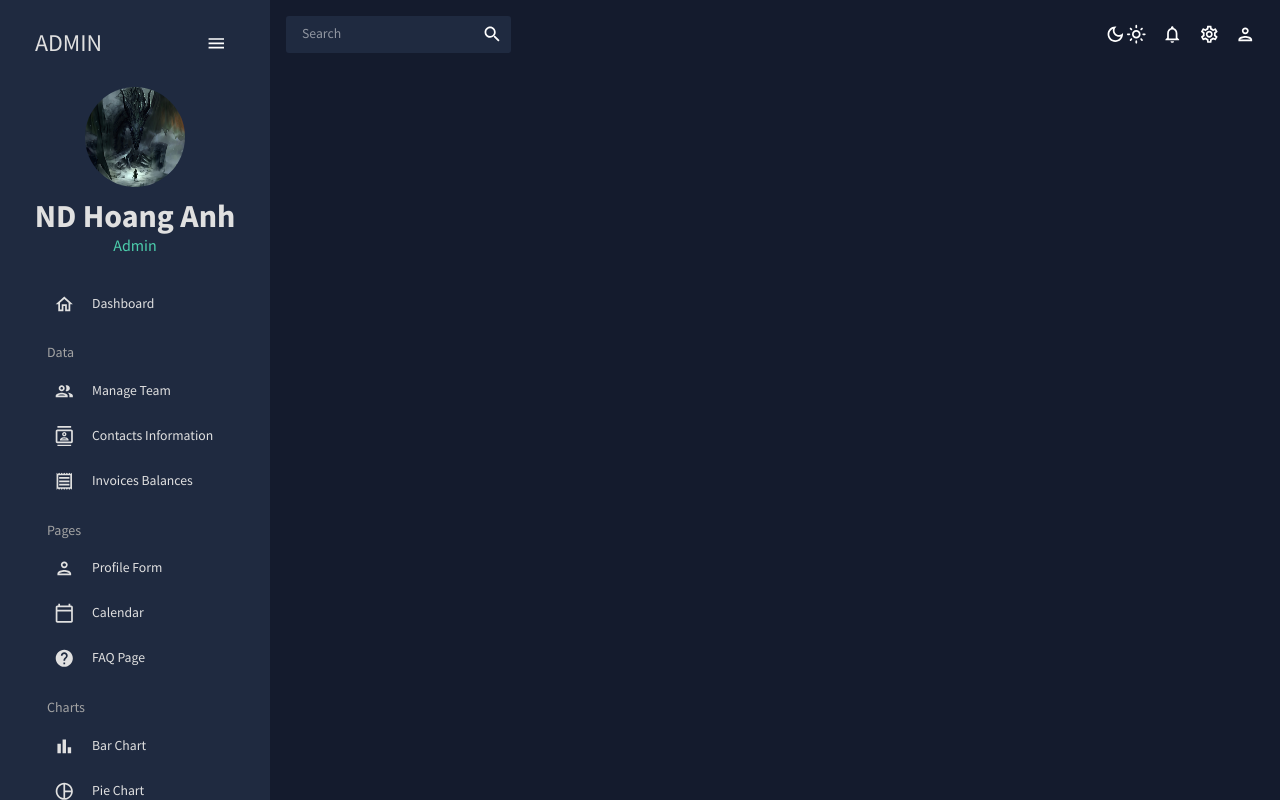
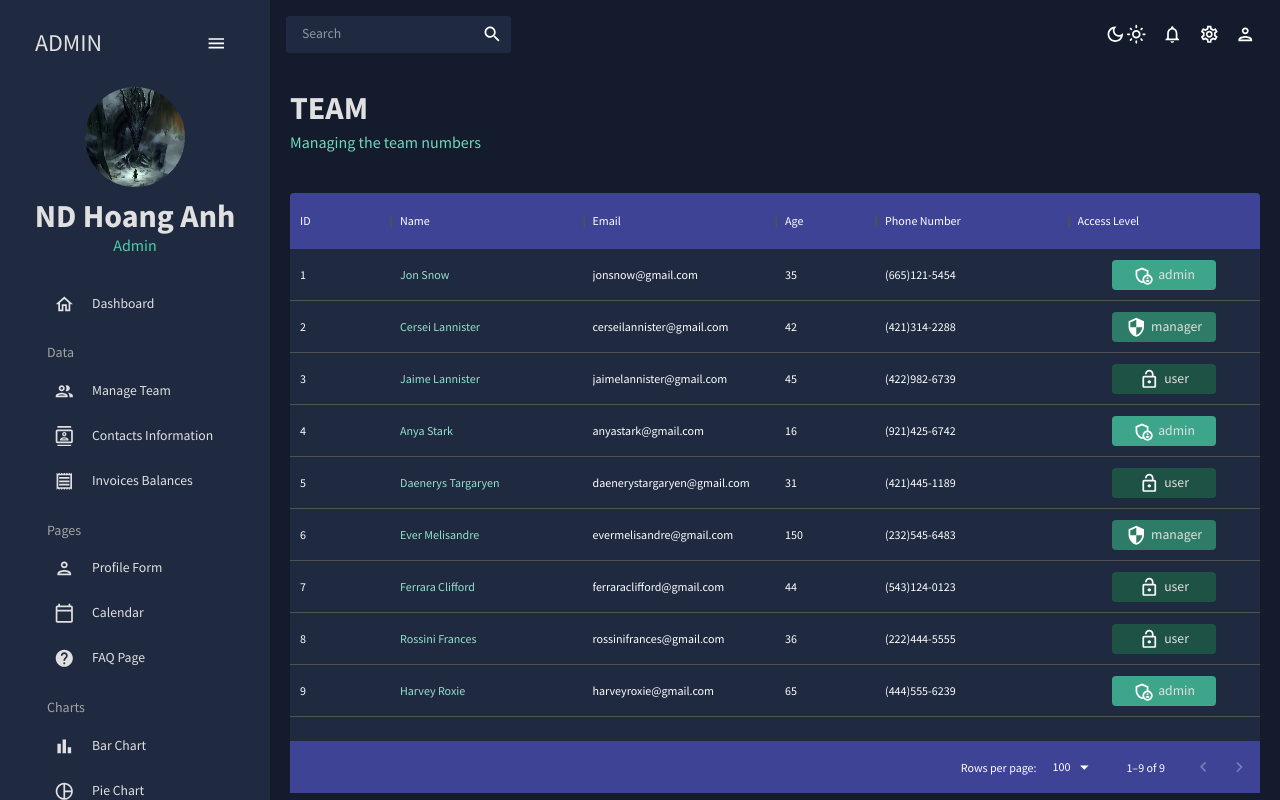
Before and after one commit to NDHoangAnh/React-Admin-Dashboard, a React (Create React App) app: page /team in a window 1280 px wide. Built offline with nearby package versions, Linux system fonts and the light colour scheme.

Commit message:
manage team

```diff
--- a/src/App.js
+++ b/src/App.js
@@ -5,7 +5,7 @@
 import Dashboard from "./scenes/dashboard";
 import TopBar from "./scenes/global/TopBar";
 import SideBar from "./scenes/global/SideBar";
-// import Team from "./scenes/team";
+import Team from "./scenes/team";
 // import Invoices from "./scenes/invoices";
 // import Contacts from "./scenes/contacts";
 // import Bar from "./scenes/bar";
@@ -30,8 +30,8 @@
             <TopBar />
 
             <Routes>
-              {/* <Route path="/" element={<Dashboard />}></Route> */}
-              {/* <Route path="/team" element={<Team />}></Route> */}
+              <Route path="/" element={<Dashboard />}></Route>
+              <Route path="/team" element={<Team />}></Route>
               {/* <Route path="/invoices" element={<Invoices />}></Route> */}
               {/* <Route path="/contacts" element={<Contacts />}></Route> */}
               {/* <Route path="/bar" element={<Bar />}></Route> */}
--- a/src/components/Header.jsx
+++ b/src/components/Header.jsx
@@ -0,0 +1,26 @@
+import { Typography, Box, useTheme } from "@mui/material"
+import { tokens } from "../theme"
+
+const Header = ({ title, subtitle }) => {
+    const theme = useTheme();
+    const colors = tokens(theme.palette.mode);
+
+    return (
+        <Box mb='30px'>
+            <Typography
+                variant="h2"
+                color={colors.grey[100]}
+                fontWeight='bold'
+                sx={{ mb: '5px' }}
+            >
+                {title}
+            </Typography>
+
+            <Typography variant="h5" color={colors.greenAccent[400]}>
+                {subtitle}
+            </Typography>
+        </Box>
+    )
+}
+
+export default Header;
--- a/src/scenes/dashboard/index.jsx
+++ b/src/scenes/dashboard/index.jsx
@@ -1,6 +1,16 @@
+import { Box } from "@mui/material";
+import Header from "../../components/Header";
+
 const Dashboard = () => {
     return (
-        <div>Dashboard</div>
+        <Box m='20px'>
+            {/* header */}
+            <Box display='flex' justifyContent='space-between' alignItems='center' >
+                <Header title='DASHBOARD' subtitle={'Welcome to our dashboard'} />
+
+
+            </Box>
+        </Box>
     )
 }
 
--- /dev/null
+++ b/src/scenes/team/index.jsx
@@ -0,0 +1,88 @@
+import { Box, Typography, useTheme } from "@mui/material";
+import { DataGrid } from "@mui/x-data-grid";
+import { tokens } from "../../theme";
+import { mockDataTeam } from '../../data/mockData';
+import AdminPanelSettingsOutlinedIcon from "@mui/icons-material/AdminPanelSettingsOutlined";
+import LockOpenOutlinedIcon from "@mui/icons-material/LockOpenOutlined";
+import SecurityOutlinedIcon from "@mui/icons-material/SecurityOutlined";
+import Header from '../../components/Header';
+
+const Team = () => {
+    const theme = useTheme();
+    const colors = tokens(theme.palette.mode);
+
+    const columns = [
+        { field: 'id', headerName: 'ID' },
+        // cellClassName ~ similar to className, to assign new property to the cell
+        { field: 'name', headerName: 'Name', flex: 1, cellClassName: 'name-column--cell' },
+        { field: 'email', headerName: 'Email', flex: 1 },
+        { field: 'age', headerName: 'Age', type: 'number', headerAlign: 'left', align: 'left' },
+        { field: 'phone', headerName: 'Phone Number', flex: 1 },
+        {   // renderCell: callback to render cell
+            field: 'access', headerName: 'Access Level', flex: 1, renderCell: ({ row: { access } }) => {
+                return (
+                    <Box
+                        width='60%'
+                        m='0 auto'
+                        p='5px'
+                        display='flex'
+                        justifyContent='center'
+                        backgroundColor={
+                            access === 'admin' ? colors.greenAccent[600] : access === 'manager' ? colors.greenAccent[700] : colors.greenAccent[800]
+                        }
+                        borderRadius='4px'
+                    >
+                        {access === 'admin' && <AdminPanelSettingsOutlinedIcon />}
+                        {access === 'manager' && <SecurityOutlinedIcon />}
+                        {access === 'user' && <LockOpenOutlinedIcon />}
+                        <Typography color={colors.grey[100]} sx={{ ml: '5px' }}>
+                            {access}
+                        </Typography>
+                    </Box>
+                )
+            }
+        }
+    ]
+
+    return (
+        <Box m='20px'>
+            <Header title='TEAM' subtitle={'Managing the team numbers'} />
+            <Box
+                m='40px 0 0 0'
+                height='75vh'
+                sx={{
+                    "& .MuiDataGrid-root": {
+                        border: "none",
+                    },
+                    "& .MuiDataGrid-cell": {
+                        borderBottom: "none",
+                    },
+                    "& .name-column--cell": {
+                        color: colors.greenAccent[300],
+                    },
+                    "& .MuiDataGrid-columnHeaders": {
+                        backgroundColor: colors.blueAccent[700],
+                        borderBottom: "none",
+                    },
+                    "& .MuiDataGrid-virtualScroller": {
+                        backgroundColor: colors.primary[400],
+                    },
+                    "& .MuiDataGrid-footerContainer": {
+                        borderTop: "none",
+                        backgroundColor: colors.blueAccent[700],
+                    },
+                    "& .MuiCheckbox-root": {
+                        color: `${colors.greenAccent[200]} !important`,
+                    },
+                }}
+            >
+                <DataGrid
+                    rows={mockDataTeam}
+                    columns={columns}
+                />
+            </Box>
+        </Box>
+    )
+}
+
+export default Team;
```
